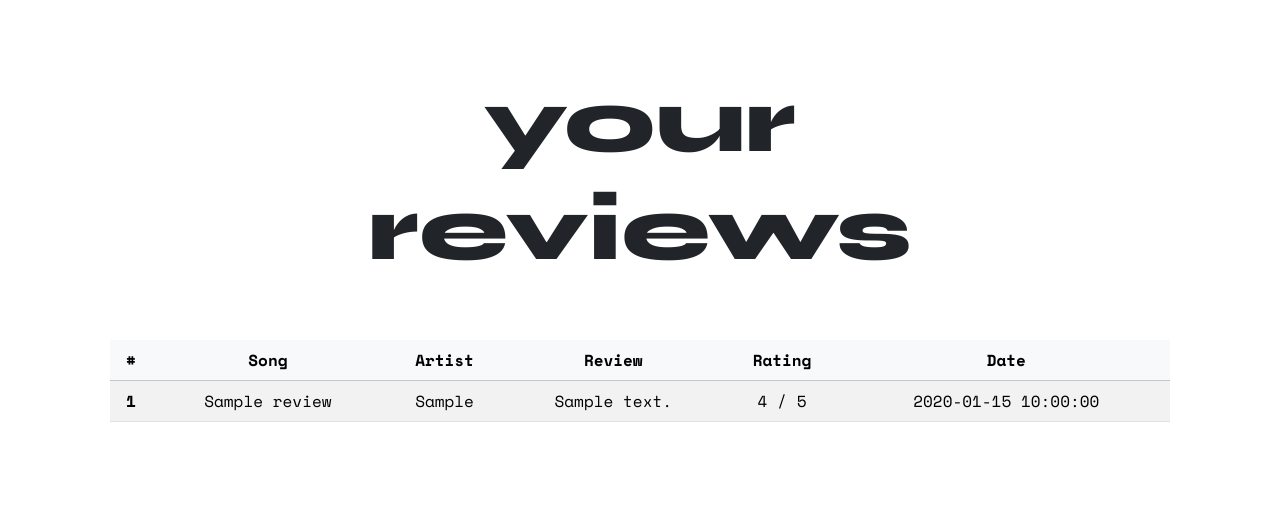
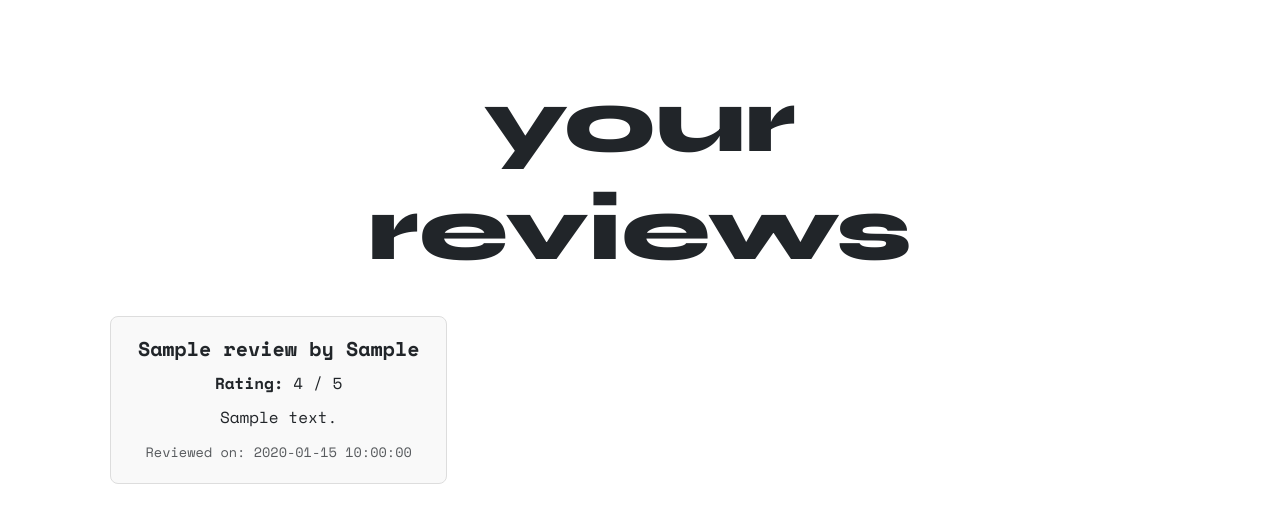
Before and after one commit to sufjanfan/Music-Letterboxd, a Flask app: template templates/all_reviews.html in a window 1280 px wide. Shown: the top 523 px of the page. Run offline with Flask 3, Linux system fonts and the light colour scheme; the template is opened without the code that fills it: most values are stand-ins (such as "Sample title", 1, 10 or a date in 2020); some libraries are stand-ins or nearby versions.

Commit message:
Sat, Dec 7, 2024, 12:38 PM -05:00

```diff
--- a/templates/all_reviews.html
+++ b/templates/all_reviews.html
@@ -6,30 +6,20 @@
     <br>
 
     {% if reviews %}
-        <table class="table table-striped mt-4">
-            <thead class="table-light">
-                <tr>
-                    <th scope="col">#</th>
-                    <th scope="col">Song</th>
-                    <th scope="col">Artist</th>
-                    <th scope="col">Review</th>
-                    <th scope="col">Rating</th>
-                    <th scope="col">Date</th>
-                </tr>
-            </thead>
-            <tbody>
-                {% for review in reviews %}
-                <tr>
-                    <th scope="row">{{ loop.index }}</th>
-                    <td>{{ review.song_title }}</td>
-                    <td>{{ review.song_artist }}</td>
-                    <td>{{ review.review }}</td>
-                    <td>{{ review.rating }} / 5</td>
-                    <td>{{ review.timestamp }}</td>
-                </tr>
-                {% endfor %}
-            </tbody>
-        </table>
+        <div class="row row-cols-1 row-cols-md-3 g-4">
+            {% for review in reviews %}
+                <div class="col">
+                    <div class="card">
+                        <div class="card-body">
+                            <h5 class="card-title">{{ review.song_title }} by {{ review.song_artist }}</h5>
+                            <p class="card-text"><strong>Rating:</strong> {{ review.rating }} / 5</p>
+                            <p class="card-text">{{ review.review }}</p>
+                            <p class="card-text"><small class="text-muted">Reviewed on: {{ review.timestamp }}</small></p>
+                        </div>
+                    </div>
+                </div>
+            {% endfor %}
+        </div>
     {% else %}
         <p class="text-muted">You haven't written any reviews yet.</p>
     {% endif %}
```
Also changed, not shown: templates/recent.html (+14 -1 lines), 1 other file.
